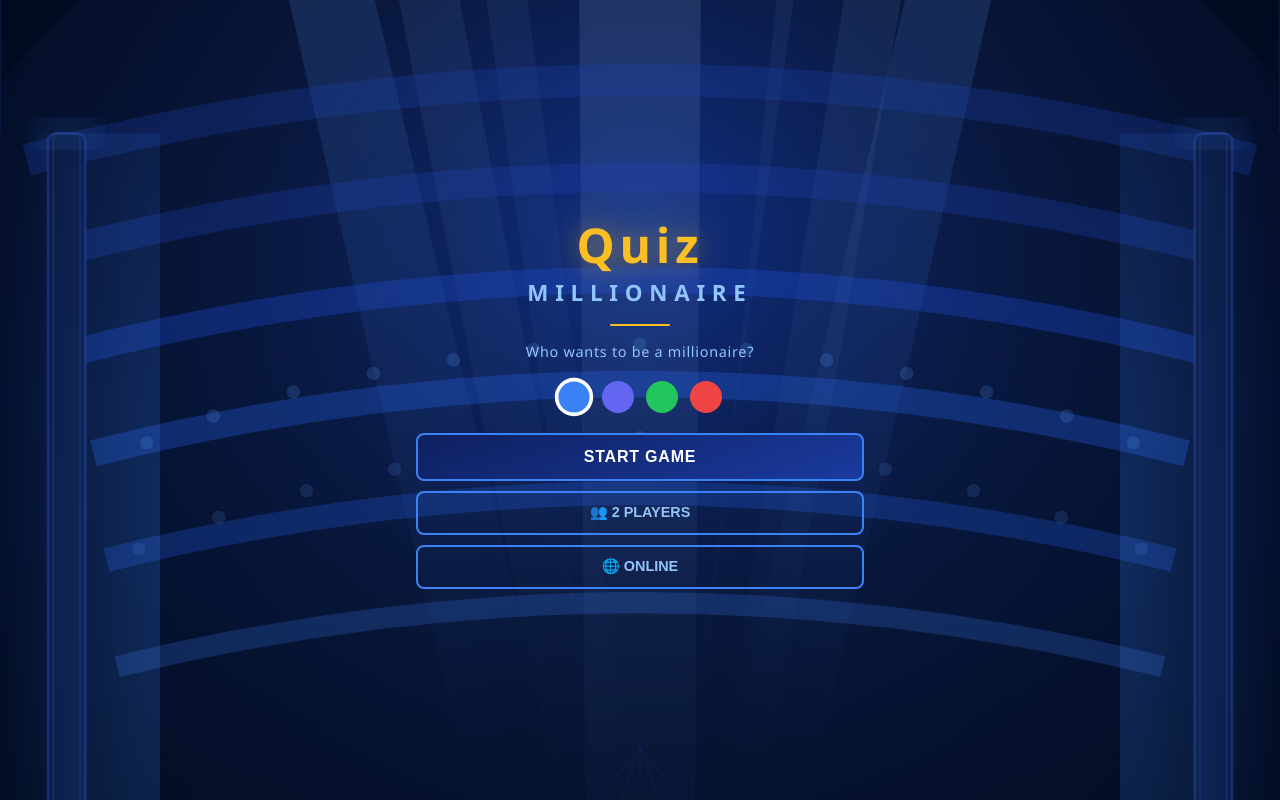
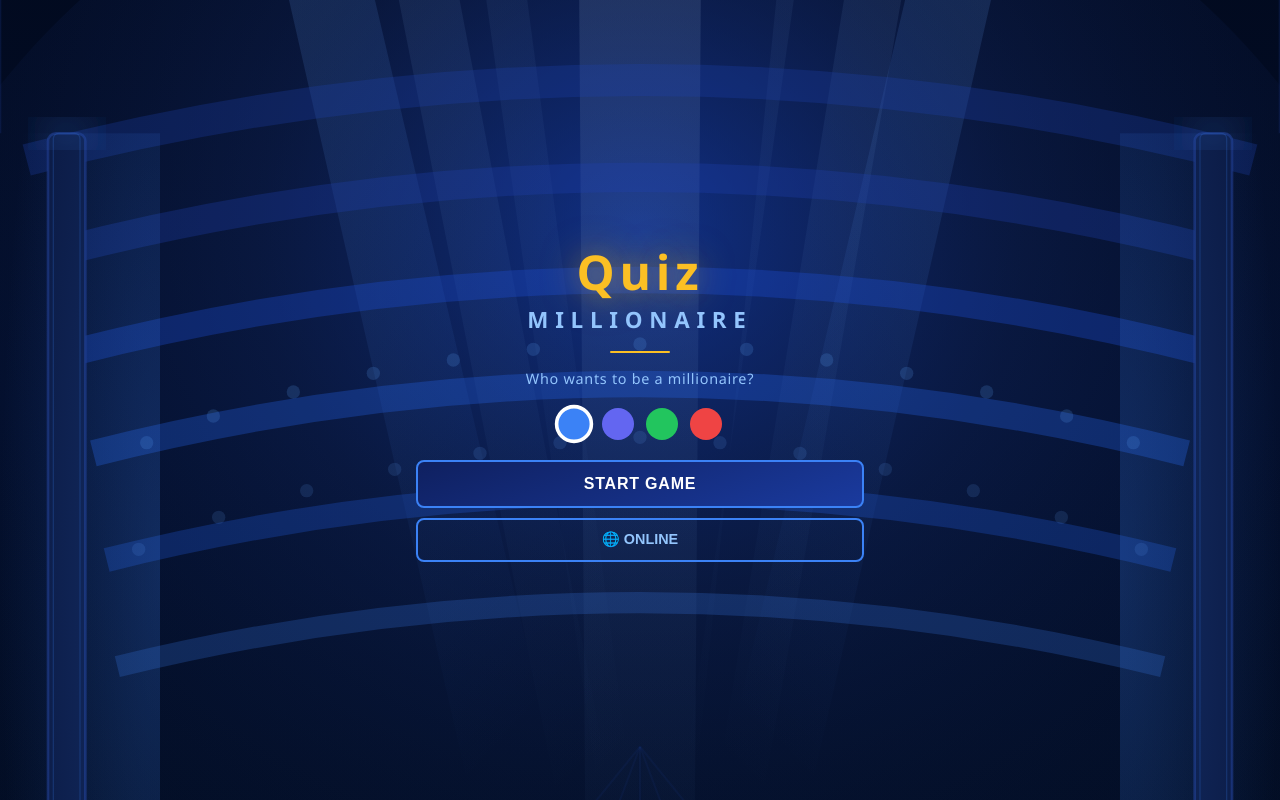
Before and after one commit to cuongdv9/claude-code-homework, a React (Vite) app: page / in a window 1280 px wide. Built offline with nearby package versions, Linux system fonts and the light colour scheme.

Commit message:
chore: remove local turnbase feature
2. Silent failure — added ws.onerror that sets "Cannot connect to server. Run: npm run server" so the user knows the server needs to be started in a separate terminal.

```diff
--- a/src/App.jsx
+++ b/src/App.jsx
@@ -6,7 +6,6 @@ import { saveScore } from "./utils/leaderboard";
 import Dashboard from "./components/Dashboard";
 import GameBoard from "./components/GameBoard";
 import EndScreen from "./components/EndScreen";
-import HandoffScreen from "./components/HandoffScreen";
 import MultiplayerResult from "./components/MultiplayerResult";
 import MultiplayerLobby from "./components/MultiplayerLobby";
 
@@ -18,7 +17,7 @@ export default function App() {
   const mp = useMultiplayer();
   const { theme, setTheme, themes } = useTheme();
   const startTimeRef = useRef(null);
-  const modeRef = useRef("solo"); // "solo" | "local" | "online"
+  const isOnlineRef = useRef(false);
 
   // When server sends questions, load them into the game and start playing
   useEffect(() => {
@@ -31,7 +30,7 @@ export default function App() {
 
   // Send live updates to opponent during online game
   useEffect(() => {
-    if (modeRef.current !== "online" || screen !== "game") return;
+    if (!isOnlineRef.current || screen !== "game") return;
     mp.sendUpdate({
       correctCount: game.correctCount,
       amount: game.currentAmount,
@@ -42,8 +41,8 @@ export default function App() {
   // When both online players finish, show final result
   useEffect(() => {
     if (mp.status === "finished" && mp.finalResult) {
+      setMpData({ p1: mp.finalResult.p1, p2: mp.finalResult.p2 });
       setScreen("mp-result");
-      setMpData({ p1: mp.finalResult.p1, p2: mp.finalResult.p2 });
     }
   }, [mp.status, mp.finalResult]);
 
@@ -81,27 +80,12 @@ export default function App() {
   const handleEnd = useCallback(
     (reason, amount) => {
       const result = buildResult(reason, amount);
-      const mode = modeRef.current;
-
       game.reset();
 
-      if (mode === "online") {
+      if (isOnlineRef.current) {
         mp.sendGameOver(result);
-        // Show waiting screen until both players finish (mp.status → 'finishing')
         setScreen("mp-waiting");
-      } else if (mode === "local") {
-        if (!mpData) {
-          // P1 done → handoff
-          setMpData({ p1: result });
-          setScreen("handoff");
-        } else {
-          // P2 done → result
-          setMpData((d) => ({ ...d, p2: result }));
-          modeRef.current = "solo";
-          setScreen("mp-result");
-        }
       } else {
-        // Solo
         const { top10, rank } = saveScore({
           correctCount: result.correctCount,
           amount,
@@ -113,53 +97,35 @@ export default function App() {
         setScreen("end");
       }
     },
-    [buildResult, game.reset, mpData, mp.sendGameOver],
+    [buildResult, game.reset, mp.sendGameOver],
   );
 
-  // ── Starters ──────────────────────────────────────────
   function startSolo() {
-    modeRef.current = "solo";
-    setMpData(null);
-    game.reset();
-    startTimeRef.current = Date.now();
-    setScreen("game");
-  }
-
-  function startLocalMP() {
-    modeRef.current = "local";
-    setMpData(null);
-    game.reset();
-    startTimeRef.current = Date.now();
-    setScreen("game");
-  }
-
-  function startP2Local() {
+    isOnlineRef.current = false;
     game.reset();
     startTimeRef.current = Date.now();
     setScreen("game");
   }
 
   function openOnlineLobby() {
-    modeRef.current = "online";
+    isOnlineRef.current = true;
     mp.reset();
     setScreen("mp-lobby");
   }
 
   function backToDashboard() {
-    modeRef.current = "solo";
+    isOnlineRef.current = false;
     setEndData(null);
     setMpData(null);
     mp.reset();
     setScreen("dashboard");
   }
 
-  // ── Render ─────────────────────────────────────────────
   return (
     <div className="app">
       {screen === "dashboard" && (
         <Dashboard
           onPlay={startSolo}
-          onLocalMP={startLocalMP}
           onOnlineMP={openOnlineLobby}
           theme={theme}
           themes={themes}
@@ -182,7 +148,7 @@ export default function App() {
         <GameBoard
           game={game}
           onEnd={handleEnd}
-          opponent={modeRef.current === "online" ? mp.opponent : null}
+          opponent={isOnlineRef.current ? mp.opponent : null}
         />
       )}
 
@@ -214,10 +180,6 @@ export default function App() {
         />
       )}
 
-      {screen === "handoff" && mpData?.p1 && (
-        <HandoffScreen p1Result={mpData.p1} onReady={startP2Local} />
-      )}
-
       {screen === "mp-result" && mpData?.p1 && mpData?.p2 && (
         <MultiplayerResult
           p1={mpData.p1}
--- a/src/components/Dashboard.jsx
+++ b/src/components/Dashboard.jsx
@@ -1,6 +1,5 @@
 export default function Dashboard({
   onPlay,
-  onLocalMP,
   onOnlineMP,
   theme,
   themes,
@@ -31,9 +30,6 @@ export default function Dashboard({
         <button className="btn-primary" onClick={onPlay}>
           START GAME
         </button>
-        <button className="btn-secondary" onClick={onLocalMP}>
-          👥 2 PLAYERS
-        </button>
         <button className="btn-secondary" onClick={onOnlineMP}>
           🌐 ONLINE
         </button>
```
